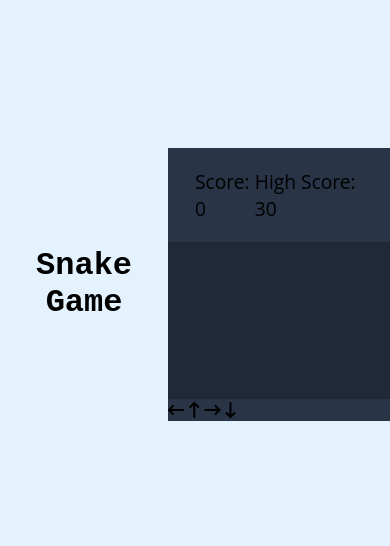
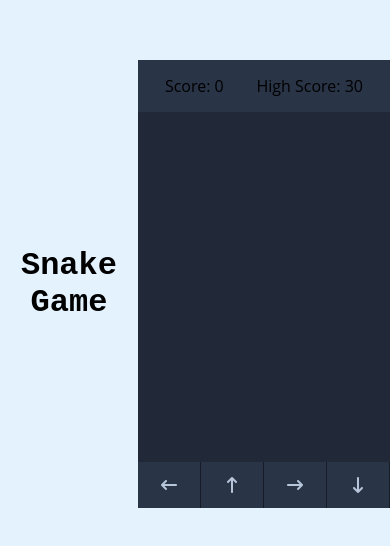
Before and after one commit to Ebanyyy/Week7_asg, a plain HTML site: page index.html in a window 390 px wide. Shown: the part 138-684 px from the top of the page. Drawn offline with Linux system fonts and the light colour scheme.

Commit message:
snake.css

```diff
--- a/snake.css
+++ b/snake.css
@@ -54,3 +54,39 @@ body {
 .play-board .head {
 	background: #60CBFF;
 }
+
+.controls {
+	display: none;
+	justify-content: space-between;
+}
+
+.controls i {
+	padding: 25px 0;
+	color: #B8C6DC;
+	text-align: center;
+	cursor: pointer;
+	font-size: 1.3rem;
+	width: calc(100% / 4);
+	border-right: 1px solid #171b26;
+}
+
+@media screen and (max-width: 800px) {
+	.wrapper {
+		width: 90vmin;
+		height: 115vmin;
+	}
+
+	.game-details {
+		font-size: 1rem;
+		padding: 15px 27px;
+	}
+
+	.controls {
+		display: flex;
+	}
+
+	.controls i {
+		padding: 15px 0;
+		font-size: 1rem;
+	}
+}
```
